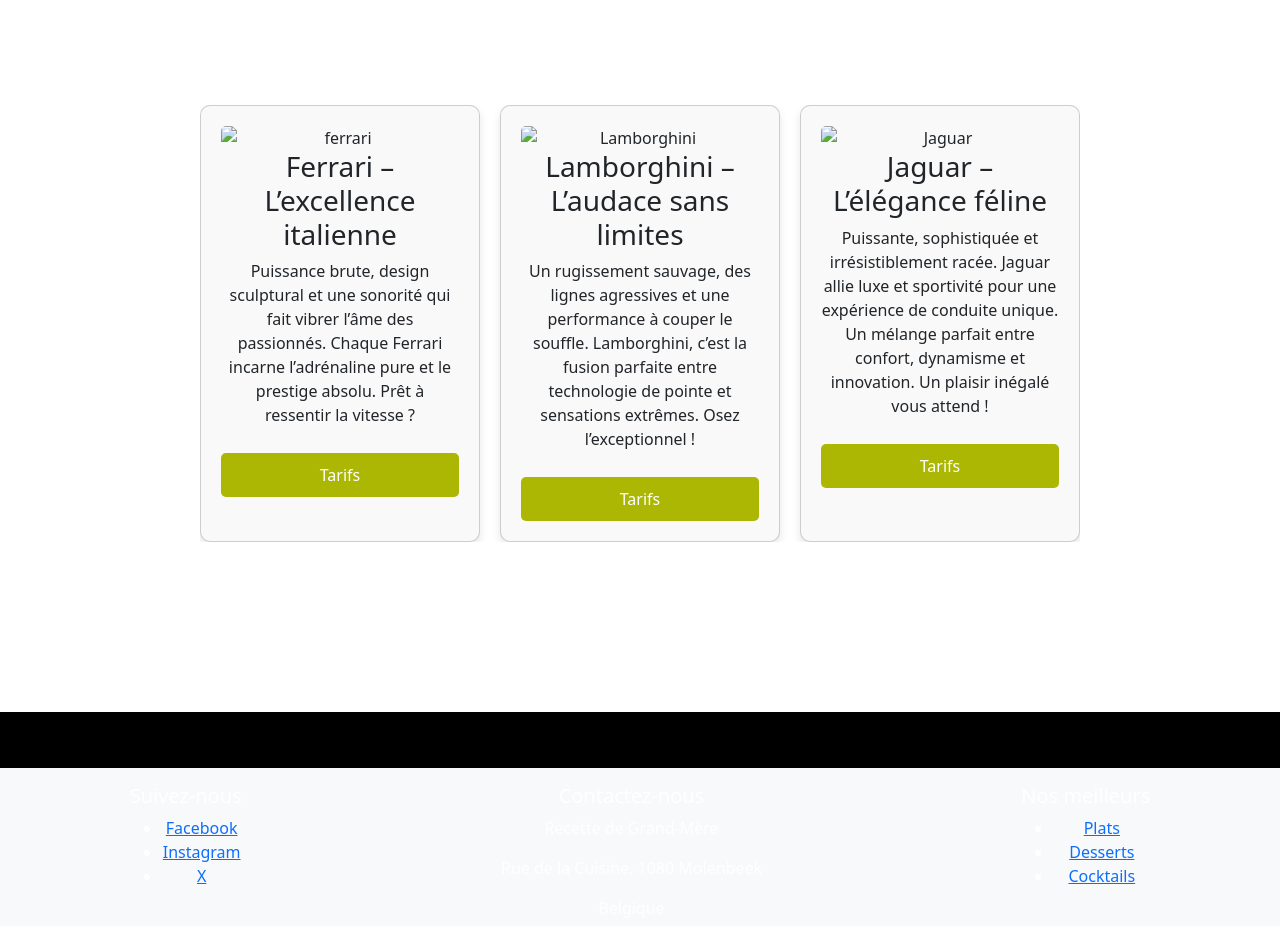
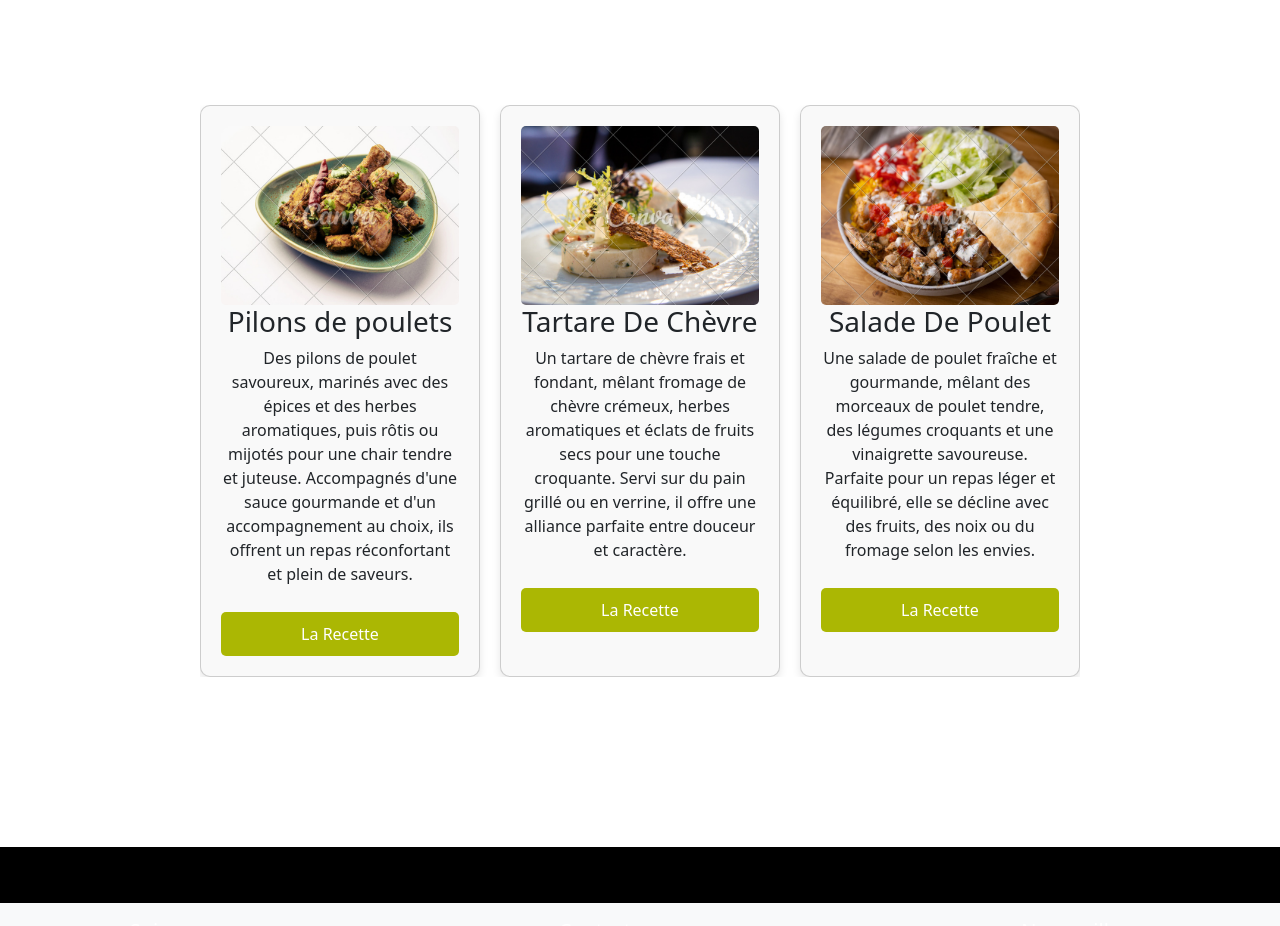
Before and after one commit to M8Eggman/livre-de-recette, a plain HTML site: page recettes-elias.html in a window 1280 px wide. Shown: the part 840-1766 px from the top of the page. Drawn offline with nearby package versions, Linux system fonts and the light colour scheme.

Commit message:
partie elias fini

```diff
--- a/recettes-elias.html
+++ b/recettes-elias.html
@@ -88,22 +88,22 @@
             </div>
             <div class="card-container">
                 <div class="card">
-                    <img src="img/ferrari.png" alt="ferrari">
-                    <h3>Ferrari – L’excellence italienne</h3>
-                    <p>Puissance brute, design sculptural et une sonorité qui fait vibrer l’âme des passionnés. Chaque Ferrari incarne l’adrénaline pure et le prestige absolu. Prêt à ressentir la vitesse ?</p>
-                    <button>Tarifs</button>
+                    <img src="./public/assets/img/entree2.png" alt="ferrari">
+                    <h3>Pilons de poulets</h3>
+                    <p>Des pilons de poulet savoureux, marinés avec des épices et des herbes aromatiques, puis rôtis ou mijotés pour une chair tendre et juteuse. Accompagnés d'une sauce gourmande et d'un accompagnement au choix, ils offrent un repas réconfortant et plein de saveurs.</p>
+                    <button>La Recette</button>
                 </div>
                 <div class="card">
-                    <img src="img/Lamborghini .png" alt="Lamborghini">
-                    <h3>Lamborghini – L’audace sans limites</h3>
-                    <p>Un rugissement sauvage, des lignes agressives et une performance à couper le souffle. Lamborghini, c’est la fusion parfaite entre technologie de pointe et sensations extrêmes. Osez l’exceptionnel !</p>
-                    <button>Tarifs</button>
+                    <img src="./public/assets/img/entree3.png" alt="Lamborghini">
+                    <h3>Tartare De Chèvre</h3>
+                    <p>Un tartare de chèvre frais et fondant, mêlant fromage de chèvre crémeux, herbes aromatiques et éclats de fruits secs pour une touche croquante. Servi sur du pain grillé ou en verrine, il offre une alliance parfaite entre douceur et caractère.</p>
+                    <button>La Recette</button>
                 </div>
                 <div class="card">
-                    <img src="img/voiture jaguar.png" alt="Jaguar">
-                    <h3>Jaguar – L’élégance féline</h3>
-                    <p>Puissante, sophistiquée et irrésistiblement racée. Jaguar allie luxe et sportivité pour une expérience de conduite unique. Un mélange parfait entre confort, dynamisme et innovation. Un plaisir inégalé vous attend !</p>
-                    <button>Tarifs</button>
+                    <img src="./public/assets/img/plat3.png" alt="Jaguar">
+                    <h3>Salade De Poulet</h3>
+                    <p>Une salade de poulet fraîche et gourmande, mêlant des morceaux de poulet tendre, des légumes croquants et une vinaigrette savoureuse. Parfaite pour un repas léger et équilibré, elle se décline avec des fruits, des noix ou du fromage selon les envies.</p>
+                    <button>La Recette</button>
                 </div>
             </div>
         </section>
```
